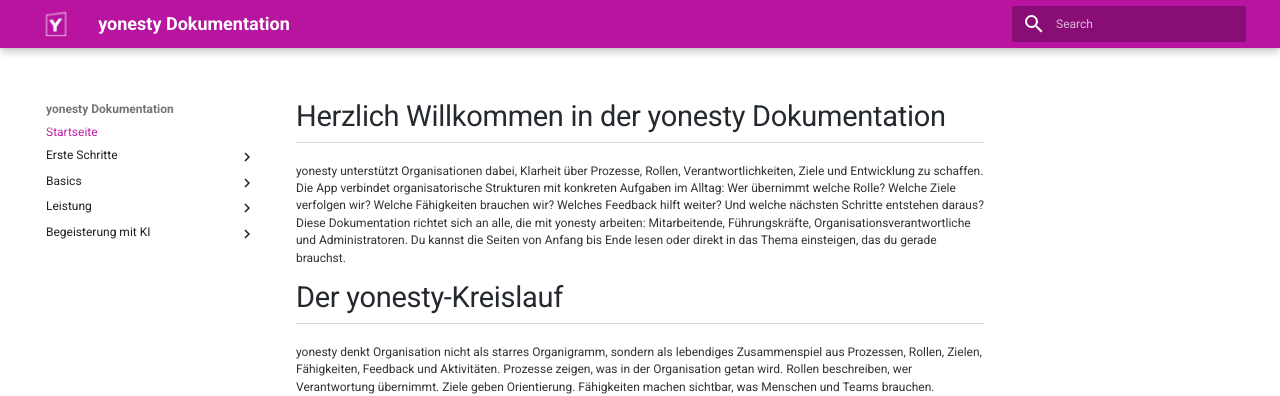
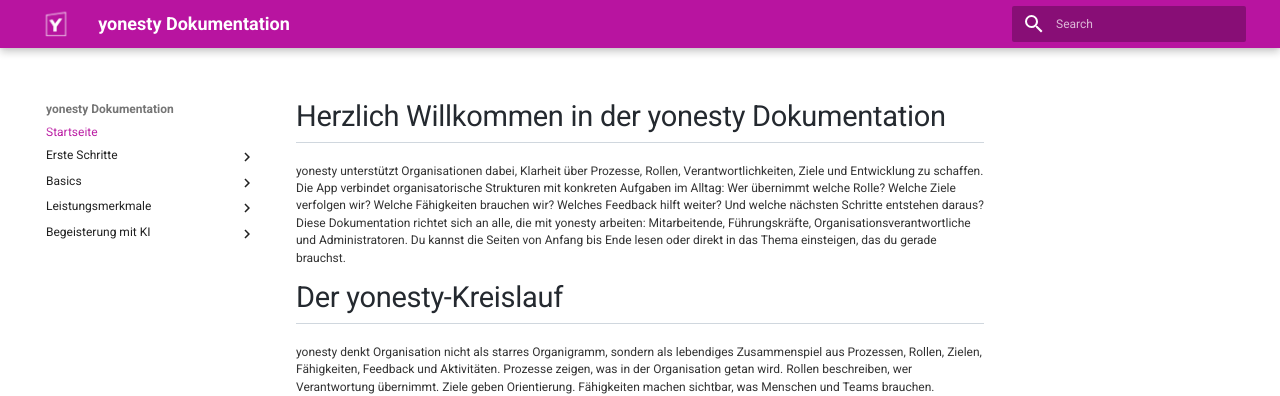
Before and after one commit to ricohaenelsoletti/yonesty, an MkDocs documentation site: the page built from docs/index.md, in a window 1280 px wide. Shown: the top 396 px of the page. Built offline with MkDocs 1.6.1 and Material for MkDocs 9.7.7, drawn with Linux system fonts in a browser that asks for light colours; some of the changed lines change nothing that is shown.

Commit message:
Refactor mkdocs.yml by updating sections and topics
Removed 'Leistung' section and added 'Leistungsmerkmale' section with various topics.

```diff
--- a/mkdocs.yml
+++ b/mkdocs.yml
@@ -39,10 +39,17 @@
       - Feedback: Themenbereich-Feedback.md
       - Fähigkeiten, Erwartungen und Gefühle: Themenbereich-Fähigkeiten-Erwartungen-und-Gefuehle.md
       - Aktivitäten: Aktivitäten-Your-Next-Steps.md
+      - Suche, Filtern, Teilen, Export: Suche-Filtern-Teilen-Export.md
 
-  - Leistung:
-      - RACI und Matrizen: RACI-und-Matrizen.md
-      - Suche, Filtern, Teilen, Export: Suche-Filtern-Teilen-Export.md
+  - Leistungsmerkmale:
+      - Rollen mit Prozessen verbinden: Leistungsmerkmal-Rollen-mit-Prozessen-verbinden.md
+      - Prozesse mit Zielen verbinden: Leistungsmerkmal-Prozesse-mit-Zielen-verbinden.md
+      - Ziele mit Verantwortlichen verbinden: Leistungsmerkmal-Ziele-mit-Verantwortlichen-verbinden.md
+      - Fähigkeiten mit Rollen verbinden: Leistungsmerkmal-Faehigkeiten-mit-Rollen-verbinden.md
+      - Feedback mit Rollen, Zielen und Fähigkeiten verbinden: Leistungsmerkmal-Feedback-mit-Rollen-Zielen-und-Faehigkeiten-verbinden.md
+      - Aus Feedback Aktivitäten ableiten: Leistungsmerkmal-Aus-Feedback-Aktivitaeten-ableiten.md
+      - Aktivitäten mit Zielen und Entwicklung verbinden: Leistungsmerkmal-Aktivitaeten-mit-Zielen-und-Entwicklung-verbinden.md
+      - RACI und Matrizen nutzen: RACI-und-Matrizen.md
 
   - Begeisterung mit KI:
       - Yona KI Assistent: Yona.md
```
